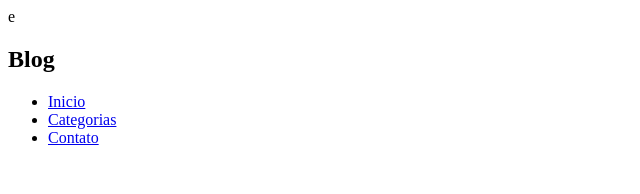
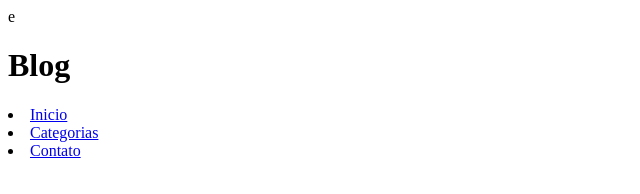
Before and after one commit to DevRamonR/Projeto-Blog, a plain HTML site: page index.html in a window 1280 px wide. Shown: the whole page, without its empty margins (0-640 px from the left). Drawn offline with Linux system fonts and the light colour scheme.

Commit message:
index.html

```diff
--- a/index.html
+++ b/index.html
@@ -8,15 +8,13 @@ e<!DOCTYPE html>
 </head>
 <body>
     <header>
-        <div id="navbar-container">
-            <h2>Blog</h2>
-            <nav id="navbar">
-                <ul id="navbar-list">
-                    <li><a href="#">Inicio</a></li>
-                    <li><a href="#">Categorias</a></li>
-                    <li><a href="#">Contato</a></li>
-                </ul>
-            </nav>
+         <h1>Blog</h1>
+        <nav>
+             <li><a href="#">Inicio</a></li>
+             <li><a href="#">Categorias</a></li>
+             <li><a href="#">Contato</a></li>
+             </ul>
+         </nav>
     </header>
 </body>
 </html>
```
